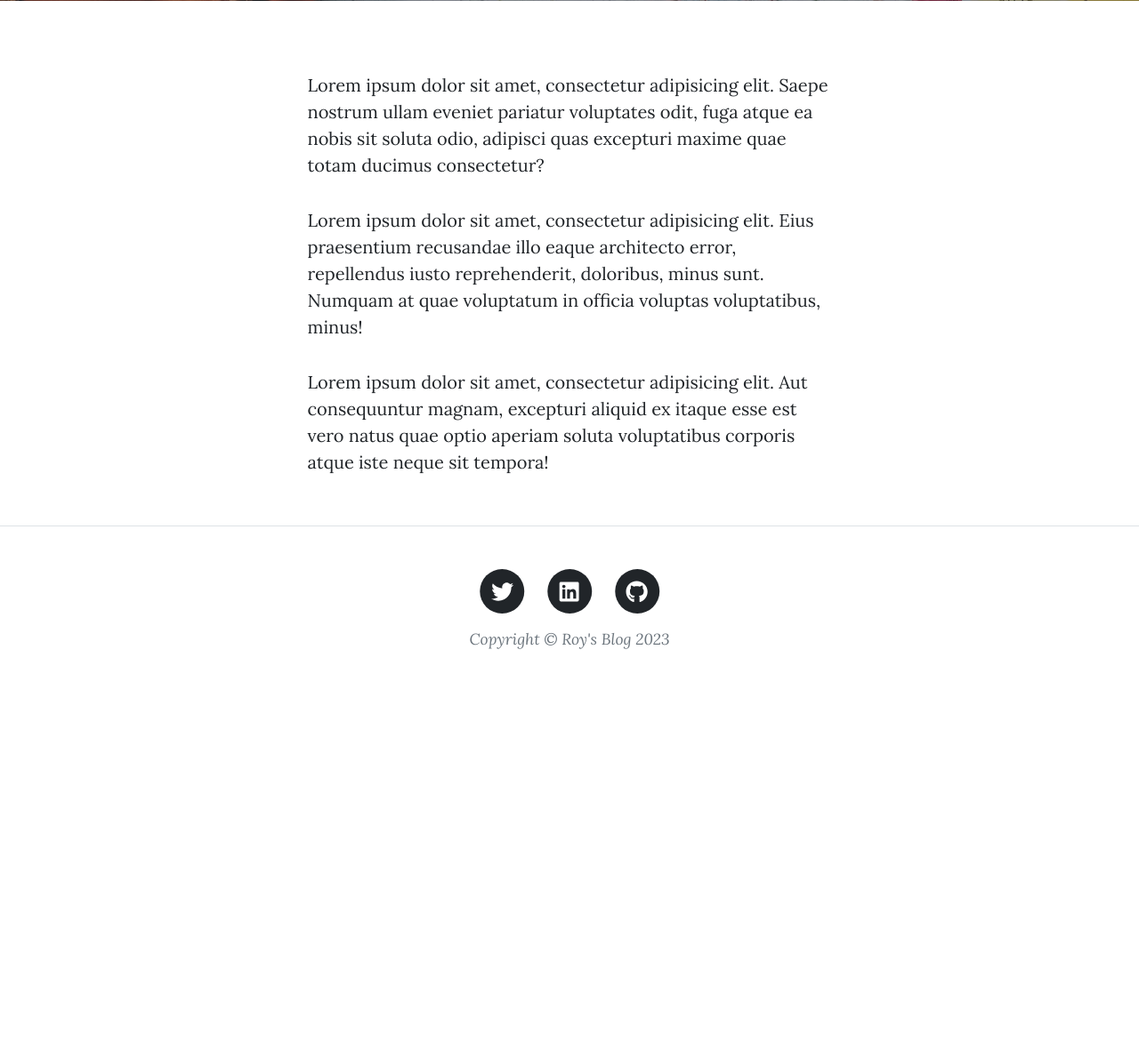
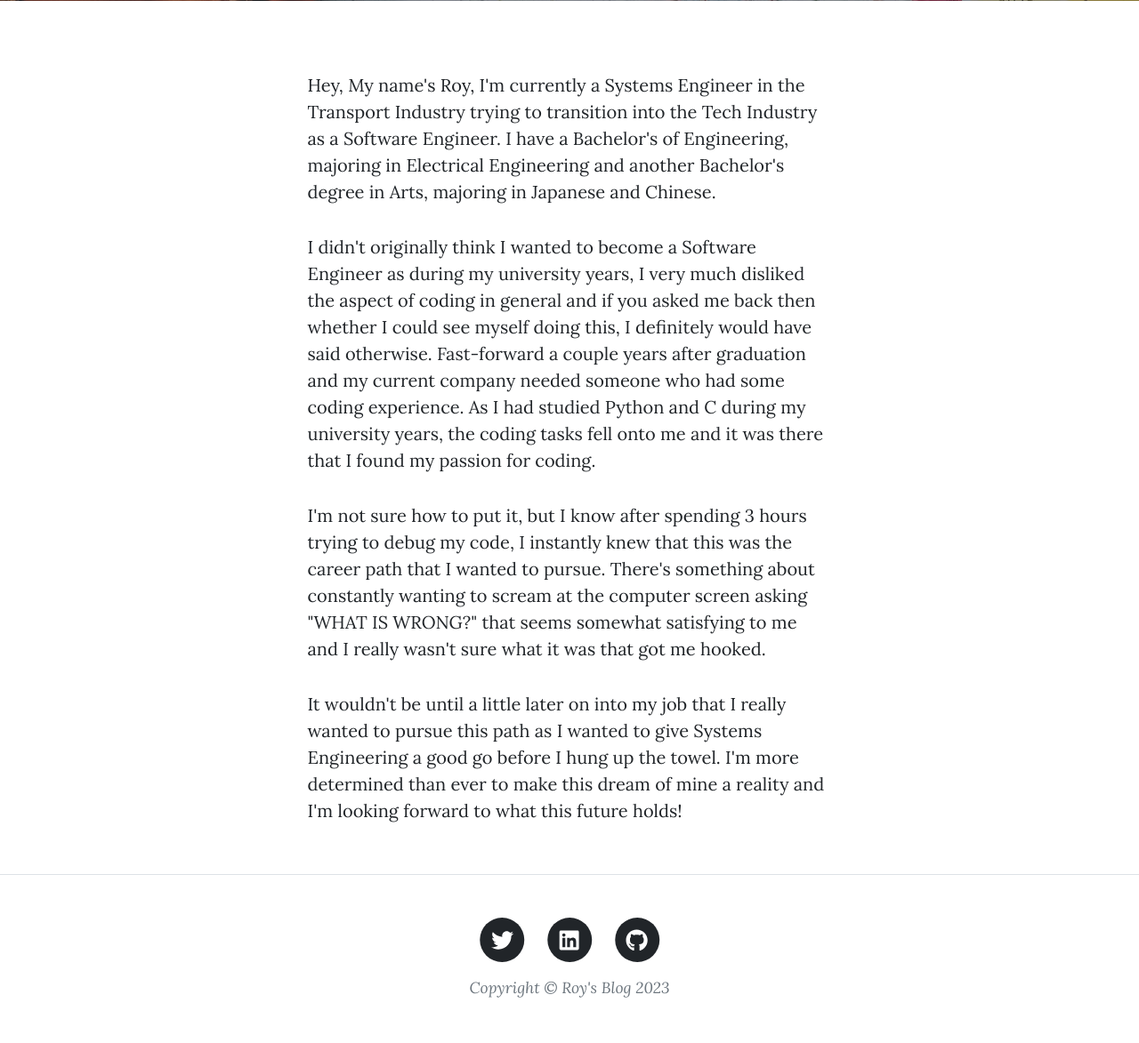
Before and after one commit to Rsiu95/PersonalBlog, a Flask app: page /about in a window 1280 px wide. Shown: the part 531-1704 px from the top of the page at 89% size. Before the commit the page ends 1261 px from the top, so only its background shows below. Run offline with Flask 3, Linux system fonts and the light colour scheme; some libraries are stand-ins or nearby versions.

Commit message:
Update about.html
change about me text

```diff
--- a/templates/about.html
+++ b/templates/about.html
@@ -22,22 +22,36 @@
     <div class="row gx-4 gx-lg-5 justify-content-center">
       <div class="col-md-10 col-lg-8 col-xl-7">
         <p>
-          Lorem ipsum dolor sit amet, consectetur adipisicing elit. Saepe
-          nostrum ullam eveniet pariatur voluptates odit, fuga atque ea nobis
-          sit soluta odio, adipisci quas excepturi maxime quae totam ducimus
-          consectetur?
+          Hey,
+
+          My name's Roy, I'm currently a Systems Engineer in the Transport Industry
+          trying to transition into the Tech Industry as a Software Engineer. I have
+          a Bachelor's of Engineering, majoring in Electrical Engineering and another
+          Bachelor's degree in Arts, majoring in Japanese and Chinese.
         </p>
         <p>
-          Lorem ipsum dolor sit amet, consectetur adipisicing elit. Eius
-          praesentium recusandae illo eaque architecto error, repellendus iusto
-          reprehenderit, doloribus, minus sunt. Numquam at quae voluptatum in
-          officia voluptas voluptatibus, minus!
+          I didn't originally think I wanted to become a Software Engineer as during my
+          university years, I very much disliked the aspect of coding in general and if
+          you asked me back then whether I could see myself doing this, I definitely
+          would have said otherwise. Fast-forward a couple years after graduation and my
+          current company needed someone who had some coding experience. As I had studied
+          Python and C during my university years, the coding tasks fell onto me and it
+          was there that I found my passion for coding.
         </p>
         <p>
-          Lorem ipsum dolor sit amet, consectetur adipisicing elit. Aut
-          consequuntur magnam, excepturi aliquid ex itaque esse est vero natus
-          quae optio aperiam soluta voluptatibus corporis atque iste neque sit
-          tempora!
+          I'm not sure how to put it, but I know after spending 3 hours trying to debug my
+          code, I instantly knew that this was the career path that I wanted to pursue.
+          There's something about constantly wanting to scream at the computer screen asking
+          "WHAT IS WRONG?" that seems somewhat satisfying to me and I really wasn't sure
+          what it was that got me hooked.
+        </p>
+        <p>
+          It wouldn't be until a little later on into my job that I really wanted to pursue
+          this path as I wanted to give Systems Engineering a good go before I hung up the
+          towel.
+
+          I'm more determined than ever to make this dream of mine a reality and I'm looking
+          forward to what this future holds!
         </p>
       </div>
     </div>
```
